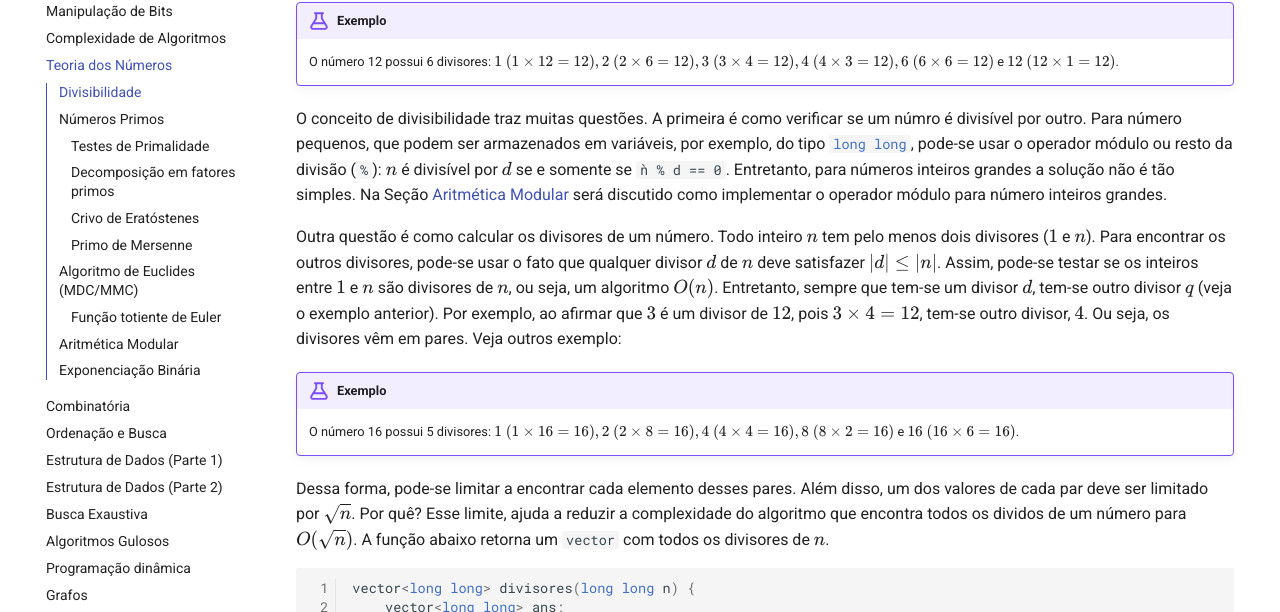
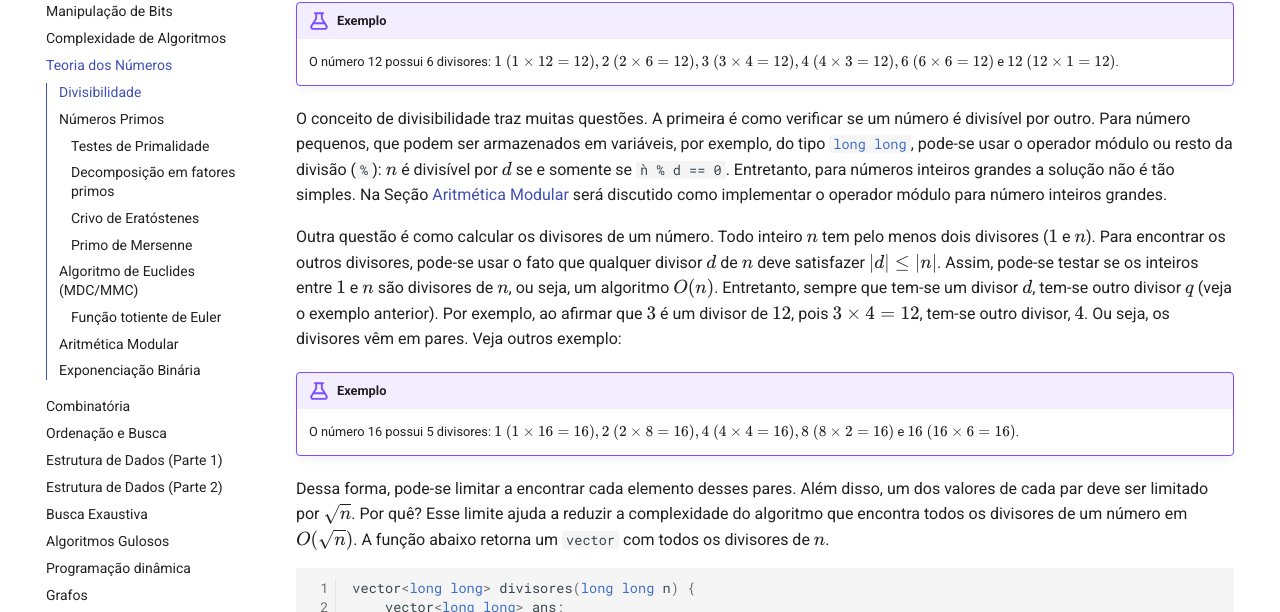
Before and after one commit to oberlan/mkdocs-pc, an MkDocs documentation site: the page built from docs/teorianumeros.md, in a window 1280 px wide and 900 px high, scrolled down 294 px. Shown: the part 151-763 px from the top of the window. Built offline with MkDocs 1.6.1 and Material for MkDocs 9.7.7, drawn with Linux system fonts in a browser that asks for light colours; some of the changed text lies outside the part shown.

Commit message:
Correções

````diff
--- a/docs/teorianumeros.md
+++ b/docs/teorianumeros.md
@@ -11,14 +11,14 @@ Um inteiro $n$ é divisível por um inteiro $d$ (denotado por $d | n$.) se houve
 !!! example "Exemplo"
     O número 12 possui 6 divisores: $1~(1 \times 12 = 12), 2~(2 \times 6 = 12), 3~(3 \times 4 = 12), 4~(4 \times 3 = 12), 6~(6 \times 6 = 12)$ e $12~(12 \times 1 = 12)$.
 
-O conceito de divisibilidade traz muitas questões. A primeira é como verificar se um númro é divisível por outro. Para número pequenos, que podem ser armazenados em variáveis, por exemplo, do tipo `#!c++ long long`, pode-se usar o operador módulo ou resto da divisão (`%`): $n$ é divisível por $d$ se e somente se `ǹ % d == 0`. Entretanto, para números inteiros grandes a solução não é tão simples. Na Seção [Aritmética Modular](#aritmetica-modular) será discutido como implementar o operador módulo para número inteiros grandes.
+O conceito de divisibilidade traz muitas questões. A primeira é como verificar se um número é divisível por outro. Para número pequenos, que podem ser armazenados em variáveis, por exemplo, do tipo `#!c++ long long`, pode-se usar o operador módulo ou resto da divisão (`%`): $n$ é divisível por $d$ se e somente se `ǹ % d == 0`. Entretanto, para números inteiros grandes a solução não é tão simples. Na Seção [Aritmética Modular](#aritmetica-modular) será discutido como implementar o operador módulo para número inteiros grandes.
 
 Outra questão é como calcular os divisores de um número. Todo inteiro $n$ tem pelo menos dois divisores ($1$ e $n$). Para encontrar os outros divisores, pode-se usar o fato que qualquer divisor $d$ de $n$ deve satisfazer $|d| \leq |n|$. Assim, pode-se testar se os inteiros entre $1$ e $n$ são divisores de $n$, ou seja, um algoritmo $O(n)$. Entretanto, sempre que tem-se um divisor $d$, tem-se outro divisor $q$ (veja o exemplo anterior). Por exemplo, ao afirmar que $3$ é um divisor de $12$, pois $3 \times 4 = 12$, tem-se outro divisor, $4$. Ou seja, os divisores vêm em pares. Veja outros exemplo:
 
 !!! example "Exemplo"
     O número 16 possui 5 divisores: $1~(1 \times 16 = 16), 2~(2 \times 8 = 16), 4~(4 \times 4 = 16), 8~(8 \times 2 = 16)$ e $16~(16 \times 6 = 16)$.
 
-Dessa forma, pode-se limitar a encontrar cada elemento desses pares. Além disso, um dos valores de cada par deve ser limitado por $\sqrt n$. Por quê? Esse limite, ajuda a reduzir a complexidade do algoritmo que encontra todos os dividos de um número para $O(\sqrt n)$. A função abaixo retorna um `vector` com todos os divisores de $n$.
+Dessa forma, pode-se limitar a encontrar cada elemento desses pares. Além disso, um dos valores de cada par deve ser limitado por $\sqrt n$. Por quê? Esse limite ajuda a reduzir a complexidade do algoritmo que encontra todos os divisores de um número em $O(\sqrt n)$. A função abaixo retorna um `vector` com todos os divisores de $n$.
 
 ```c++ linenums="1"
 vector<long long> divisores(long long n) {
@@ -53,7 +53,7 @@ Um número inteiro $n > 1$ é chamado de **número primo** se e somente se possu
   <figcaption style="font-size=8pt">Números primos são os números naturais maiores que um que não são produtos de dois números naturais menores.(Fonte: <a href="https://pt.wikipedia.org/wiki/N%C3%BAmero_primo">Wikipédia</a>)</figcaption>
 </figure>
 
-Número primo é um tópico importante do teoria dos números e a fonte de muitos problemas em programações competitivas. Por isso é de extrema importancia conhecer e dominar alguns algoritmos que envolvam números primos.
+Número primo é um tópico importante da teoria dos números e a fonte de muitos problemas em programações competitivas. Por isso é de extrema importância conhecer e dominar alguns algoritmos que envolvam números primos.
 
 ### Testes de Primalidade
 
@@ -255,7 +255,7 @@ $$(a \cdot b) \pmod{m} = ((a \bmod m) \cdot (b \bmod m)) \bmod m$$
 
 $$a^b \bmod {m} = (a \bmod m)^b \bmod m$$
 
-O que significa que se a resposta está sendo computada por meio de adições, subtrações e multiplicações, e no final você precisa tirar o módulo dela, você pode tirar módulo em todas as operações intermediárias que isso não afetará a resposta.
+O que significa que se a resposta está sendo computada por meio de adições, subtrações e multiplicações, e no final você precisa tirar o módulo dela, você pode tirar o módulo em todas as operações intermediárias que isso não afetará a resposta.
 
 ## Exponenciação Binária
 
````
Also changed, not shown: other parts of docs/teorianumeros.md (+1 -1 lines), docs/ed1.md (+6 -6 lines), docs/ed2.md (+2 -2 lines), docs/inicio.md (+1 -1 lines), docs/manipulacaobits.md (+4 -4 lines), site/ed1/index.html, site/ed2/index.html, site/inicio/index.html, site/manipulacaobits/index.html, site/search/search_index.json, site/teorianumeros/index.html, 1 other file.
